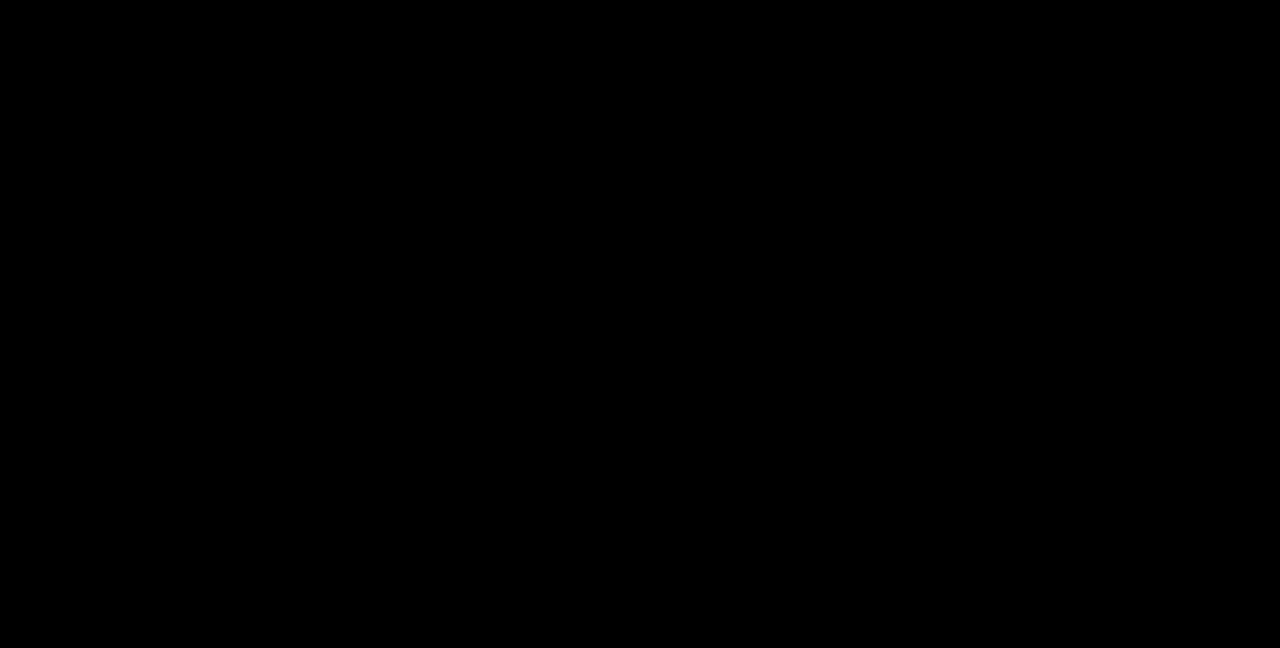
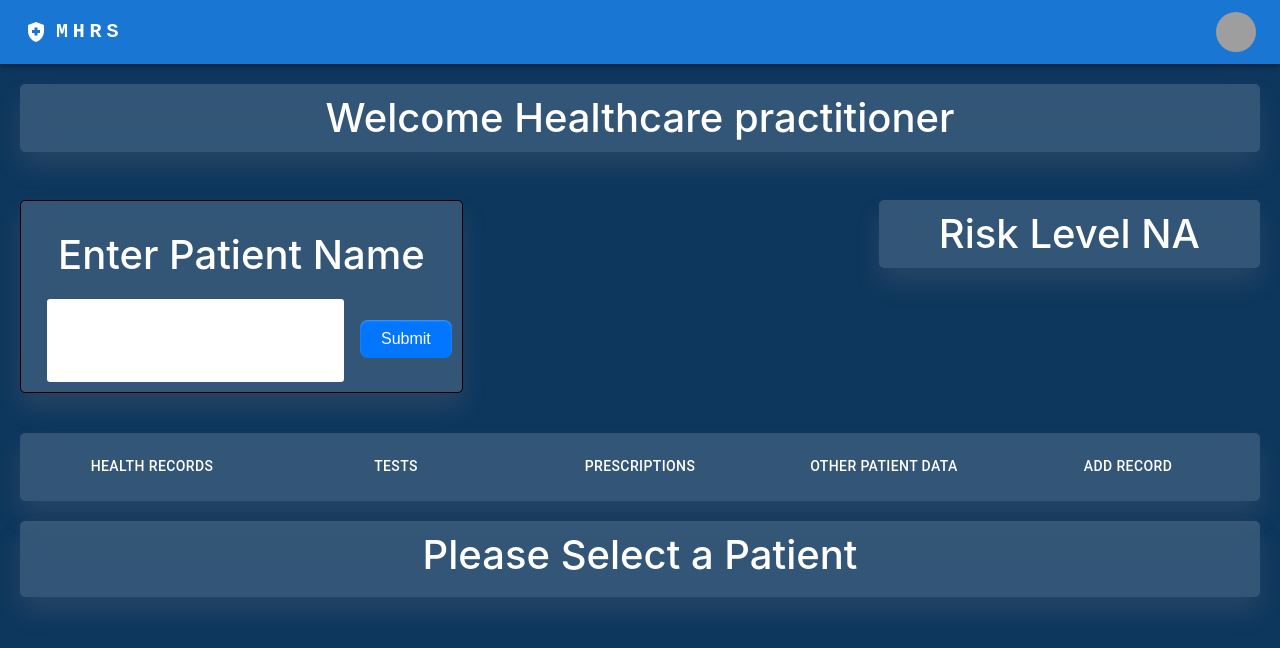
Before and after one commit to SENG-371/SENG371-Frontend, a React (Create React App) app in the folder health-record-system/: page /mainpage in a window 1280 px wide. Before the commit this address had no page. Shown: the top 648 px of the page. Built offline with nearby package versions, Linux system fonts and the light colour scheme; grey boxes are pictures that could not be loaded.

Commit message:
dash skeleton complete

```diff
--- a/health-record-system/src/App.js
+++ b/health-record-system/src/App.js
@@ -4,15 +4,15 @@ import { Routes, Route } from 'react-router-dom';
 import MainPage from './components/MainPage';
 import SignInPage from './components/SignInPage';
 import ResponsiveAppBar from './components/ResponsiveAppBar';
-import OverviewPage from './components/OverviewPage';
+import OverviewPage from './components/overviewpage/OverviewPage';
 
 export default function App() {
 
   return (
     <div className="App">
       <Routes>
-        <Route path="/" element={<MainPage />} />
-        <Route path="signIn" element={<SignInPage />} />
+        <Route path="/" element={<SignInPage />} />
+        <Route path="mainpage" element={<MainPage />} />
         <Route path="overview" element={<OverviewPage />} />
       </Routes>
     </div>
--- a/health-record-system/src/assets/Patients.js
+++ b/health-record-system/src/assets/Patients.js
@@ -6,6 +6,7 @@ export default function Patients() {
     name: 'Jason',
     age: 74,
     birthday: 'June 13, 1946',
+    riskLevel: 2,
     records: [{
       title: 'Test 1',
       description: 'It was short',
@@ -15,18 +16,32 @@ export default function Patients() {
       description: 'It was long',
       date: '1980'
     }]
-
-
   }, {
     pid: 2,
     name: 'Katie',
     age: 34,
     birthday: 'April 17, 1998',
+    riskLevel: 6,
+    records: [{
+      title: 'Test 39',
+      description: 'It was short',
+      date: '1980'
+    }, {
+      title: 'Test 26',
+      description: 'It was long',
+      date: '1980'
+    }]
   }, {
     pid: 3,
     name: 'Albert',
     age: 65,
     birthday: 'May 4, 1916',
+    riskLevel: 9,
+    records: [{
+      title: 'Test 115',
+      description: 'It was short',
+      date: '1980'
+    }]
   }
   ]
   return patientList
--- a/health-record-system/src/components/MainPage.js
+++ b/health-record-system/src/components/MainPage.js
@@ -1,19 +1,15 @@
 import '../index.css';
 import { EHR } from '../assets'
 import ResponsiveAppBar from './ResponsiveAppBar'
+import OverviewPage from './overviewpage/OverviewPage';
 
 
 function MainPage() {
+
   return (
     <>
-      <ResponsiveAppBar></ResponsiveAppBar>
-      <div className="Main-Page">
-        <header className="Main-Page-header">
-          <h1 style={{ fontWeight: 'bold', marginTop: 40 }}>Modern Health Record System</h1>
-          <h2 style={{ margin: 30, fontWeight: 'lighter', fontSize: 25 }}>Dear practitioners, please login to your profile to access the health records</h2>
-          <img src={EHR} width='40%' style={{ margin: 60 }}></img>
-        </header>
-      </div>
+      <ResponsiveAppBar />
+      <OverviewPage />
     </>
   );
 }
--- a/health-record-system/src/components/SignInPage.js
+++ b/health-record-system/src/components/SignInPage.js
@@ -14,6 +14,7 @@ import HealthAndSafetyIcon from '@mui/icons-material/HealthAndSafety';
 import Typography from '@mui/material/Typography';
 import Container from '@mui/material/Container';
 import { createTheme, ThemeProvider } from '@mui/material/styles';
+import { useNavigate } from 'react-router-dom';
 
 function Copyright(props) {
   return (
@@ -31,13 +32,16 @@ function Copyright(props) {
 const theme = createTheme();
 
 export default function SignInPage() {
+  const navigate = useNavigate();
+
   const handleSubmit = (event) => {
-    event.preventDefault();
-    const data = new FormData(event.currentTarget);
-    console.log({
-      email: data.get('email'),
-      password: data.get('password'),
-    });
+    // event.preventDefault();
+    // const data = new FormData(event.currentTarget);
+    // console.log({
+    //   email: data.get('email'),
+    //   password: data.get('password'),
+    // });
+    navigate('mainpage', { replace: true });
   };
 
   return (
--- a/health-record-system/src/components/overviewpage/Header.js
+++ b/health-record-system/src/components/overviewpage/Header.js
@@ -21,41 +21,53 @@ import Patients from '../../assets/Patients';
 
 export default function Header() {
   const [pName, setName] = useState("");
-
   const p = Patients();
-  const handleSubmit = (event) => {
-    event.preventDefault();
 
 
-    const result = p.find(({ name }) => pName === name);
+  let currentPatient = ""
+  let risk = 'NA'
+  if (localStorage.getItem("CurrentPatient")) {
+    currentPatient = (localStorage.getItem("CurrentPatient"));
+  }
 
-    localStorage.setItem("CurrentPatient", JSON.stringify(result));
-    window.location.reload(false);
+
+  const handleSubmit = (event) => {
+    localStorage.setItem("CurrentPatient", pName);
+    let patientName = currentPatient;
+    console.log(patientName);
+
+  }
+  if (p.find(({ name }) => currentPatient === name)) {
+    const result = p.find(({ name }) => currentPatient === name)
+    risk = result.riskLevel
+    console.log(result)
 
   }
 
   return (
     <Box sx={{ flexGrow: 1 }}>
-      <Grid container spacing={2}>
+      <Grid container spacing={1}>
         <Grid item xs={12}>
-          <h1>Welcome Healthcare practitioner</h1>
+          <h1 className='blur-front'>Welcome Healthcare practitioner</h1>
         </Grid>
-
-        <Grid style={{ padding: 0, margin: 'auto' }} item xs={9}>
-
-          <div>
+        <Grid style={{}} item xs={8}>
+          <div className='blur-front patientNameBox'>
             <form onSubmit={handleSubmit}>
-              <label>Enter your name:
+              <h1 className='labelStyle'>Enter Patient Name</h1>
+              <label >
                 <input
+                  className='textbox'
                   type="text"
                   value={pName}
                   onChange={(e) => setName(e.target.value)}
                 />
               </label>
-              <input type="submit" />
+              <input className='button-22' type="submit" />
             </form>
           </div>
-
+        </Grid >
+        <Grid style={{}} item xs={4}>
+          <h1 className='blur-front'>Risk Level {risk}</h1>
         </Grid >
       </Grid >
     </Box >
--- a/health-record-system/src/components/overviewpage/HealthRecords.js
+++ b/health-record-system/src/components/overviewpage/HealthRecords.js
@@ -21,26 +21,40 @@ import RecordCard from './RecordCard';
 import Patients from '../../assets/Patients';
 
 export default function HealthRecords({ pName }) {
+  const p = Patients();
+  // console.log(pName)
+  if (p.find(({ name }) => pName === name)) {
+    const patientInfo = p.find(({ name }) => pName === name);
     return (
       <Grid item xs={12}>
-      <Box sx={{ width: '100%' }}>
-        <h1>Add Record for {pName} </h1>
-        <Button variant="outlined">Add Record</Button>
+        <Box className='blur-front' sx={{}}>
+          <h1>Records for {patientInfo.name} who is {patientInfo.age}</h1>
           <List sx={{
             width: '100%',
-          bgcolor: "black",
             position: 'relative',
             overflow: 'auto',
             maxHeight: 600,
             '& ul': { padding: 0 },
           }}>
+            {patientInfo.records.map((record) => (
               <ListItem disablePadding>
-
-            <RecordCard />
+                <RecordCard val={record} />
               </ListItem>
+            ))}
           </List>
         </Box>
       </Grid>
     )
+  } else {
+    return (
+      <Grid item xs={12}>
+        <Box className='blur-front' sx={{}}>
+          <h1>Please Select a Patient</h1>
+        </Box>
+      </Grid>
+    )
+  }
+
+
 
 }
--- a/health-record-system/src/components/OverviewPage.js
+++ b/health-record-system/src/components/overviewpage/OverviewPage.js
@@ -16,56 +16,47 @@ import CardContent from '@mui/material/CardContent';
 import CardMedia from '@mui/material/CardMedia';
 import Button from '@mui/material/Button';
 import Typography from '@mui/material/Typography';
-import '../index.css';
-import HealthRecords from './overviewpage/HealthRecords';
-import Header from './overviewpage/Header';
+import '../../index.css';
+import HealthRecords from './HealthRecords';
+import Header from './Header';
 import axios from "axios";
-import Patients from '../assets/Patients';
+import Patients from '../../assets/Patients';
 
 export default function OverviewPage() {
   const [value, setValue] = React.useState(0);
+  const [component, setComponent] = useState(0);
 
   const handleChange = (event, newValue) => {
     setValue(newValue);
   };
-
-  const [component, setComponent] = useState(0);
-
 
   let currentPatient = ""
   if (localStorage.getItem("CurrentPatient")) {
     currentPatient = (localStorage.getItem("CurrentPatient"));
   }
 
-  console.log(JSON.parse(currentPatient).name)
-
-
   return (
     <>
-      <div style={{ backgroundColor: "black", height: "100vh", color: "white" }}>
+      <div style={{ height: "100vh", color: "white" }}>
         <Header />
         <Grid item xs={12} >
-          <Box sx={{ bgcolor: 'black' }}>
+          <Box className='blur-front' sx={{}}>
             <Tabs
-              value={value}
+              textColor='white'
               onChange={handleChange}
               variant="fullWidth"
-              textColor='white'
               scrollButtons="auto"
             >
               <Tab onClick={() => setComponent(0)} label="Health Records" />
               <Tab onClick={() => setComponent(1)} label="Tests" />
               <Tab onClick={() => setComponent(2)} label="Prescriptions" />
-              <Tab onClick={() => setComponent(3)} label="Item Four" />
-              <Tab onClick={() => setComponent(4)} label="Item Five" />
-              <Tab onClick={() => setComponent(5)} label="Item Six" />
-              <Tab onClick={() => setComponent(6)} label="Item Seven" />
+              <Tab onClick={() => setComponent(3)} label="Other Patient Data" />
+              <Tab onClick={() => setComponent(4)} label="Add Record" />
             </Tabs>
           </Box>
         </Grid>
         {component == 0 && (
-          <HealthRecords pName={JSON.parse(currentPatient).name} />
-
+          <HealthRecords pName={currentPatient} />
         )}
         {component == 1 && (
           <h1>Tests</h1>
@@ -79,16 +70,6 @@ export default function OverviewPage() {
         {component == 4 && (
           <h1>Item 4</h1>
         )}
-        {component == 5 && (
-          <h1>Item 5</h1>
-        )}
-        {component == 6 && (
-          <h1>Item 6</h1>
-        )}
-        {component == 7 && (
-          <h1>Item 7</h1>
-        )}
-
       </div>
     </>
   )
--- a/health-record-system/src/components/overviewpage/RecordCard.js
+++ b/health-record-system/src/components/overviewpage/RecordCard.js
@@ -18,12 +18,18 @@ import Button from '@mui/material/Button';
 import Typography from '@mui/material/Typography';
 import '../../index.css';
 
-export default function RecordCard() {
+export default function RecordCard({ val }) {
   return (
     <Card sx={{ width: '100%', margin: 1 }}>
       <CardContent>
         <Typography gutterBottom variant="h5" component="div">
-          Card 1
+          {val.title}
+        </Typography>
+        <Typography gutterBottom variant="h5" component="div">
+          {val.description}
+        </Typography>
+        <Typography gutterBottom variant="h5" component="div">
+          {val.date}
         </Typography>
       </CardContent>
       <CardActions>
--- a/health-record-system/src/index.css
+++ b/health-record-system/src/index.css
@@ -10,7 +10,7 @@ body,
   -moz-osx-font-smoothing: grayscale;
   height: 100vh;
   overflow: auto;
-  background-color: black;
+  background-color: rgb(14, 55, 94);
 }
 
 .App {
@@ -36,3 +36,69 @@ code {
   font-size: calc(10px + 2vmin);
   color: white;
 }
+
+/* Position text in the middle of the page/image */
+.blur-front {
+  margin: 20px;
+  box-shadow: 0 15px 25px rgba(129, 124, 124, 0.2);
+  border-radius: 5px;
+  backdrop-filter: blur(14px);
+  background-color: rgba(255, 255, 255, 0.158);
+  padding: 10px;
+  text-align: center;
+}
+
+.patientNameBox {
+  border: 1px solid #000;
+  width: fit-content;
+}
+
+.labelStyle {
+  margin: 20px;
+}
+
+.textbox {
+  font-family: 'Roboto', sans-serif;
+  color: #333;
+  font-size: 1.2rem;
+  margin: 0 auto;
+  padding: 1.5rem 2rem;
+  border-radius: 0.2rem;
+  background-color: rgb(255, 255, 255);
+  border: none;
+  width: 90%;
+  display: block;
+  border-bottom: 0.3rem solid transparent;
+  transition: all 0.3s;
+}
+
+.button-22 {
+  align-items: center;
+  appearance: button;
+  background-color: #0276FF;
+  border-radius: 8px;
+  border-style: none;
+  box-shadow: rgba(255, 255, 255, 0.26) 0 1px 2px inset;
+  box-sizing: border-box;
+  color: #fff;
+  cursor: pointer;
+  font-family: "RM Neue", sans-serif;
+  font-size: 100%;
+  line-height: 1.15;
+  margin: 0;
+  padding: 10px 21px;
+  text-align: center;
+  text-transform: none;
+  transition: color .13s ease-in-out, background .13s ease-in-out, opacity .13s ease-in-out, box-shadow .13s ease-in-out;
+  user-select: none;
+  -webkit-user-select: none;
+  touch-action: manipulation;
+}
+
+.button-22:active {
+  background-color: #006AE8;
+}
+
+.button-22:hover {
+  background-color: #1C84FF;
+}
```
Also changed, not shown: health-record-system/src/components/ResponsiveAppBar.js (+7 -66 lines), 1 other file (tests, documents, lock files or other folders). Lines whose indentation alone changed are shown as unchanged.
